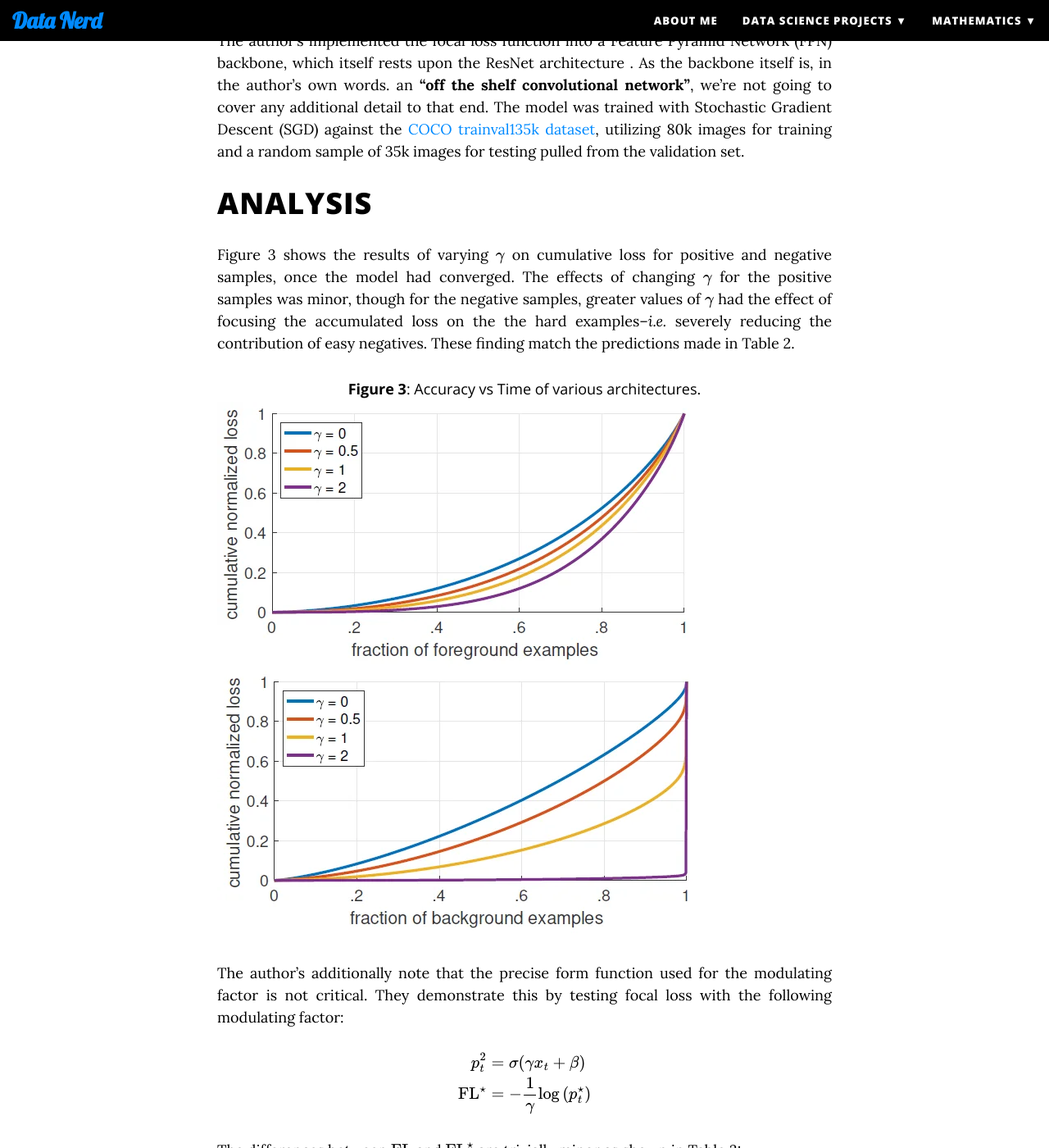
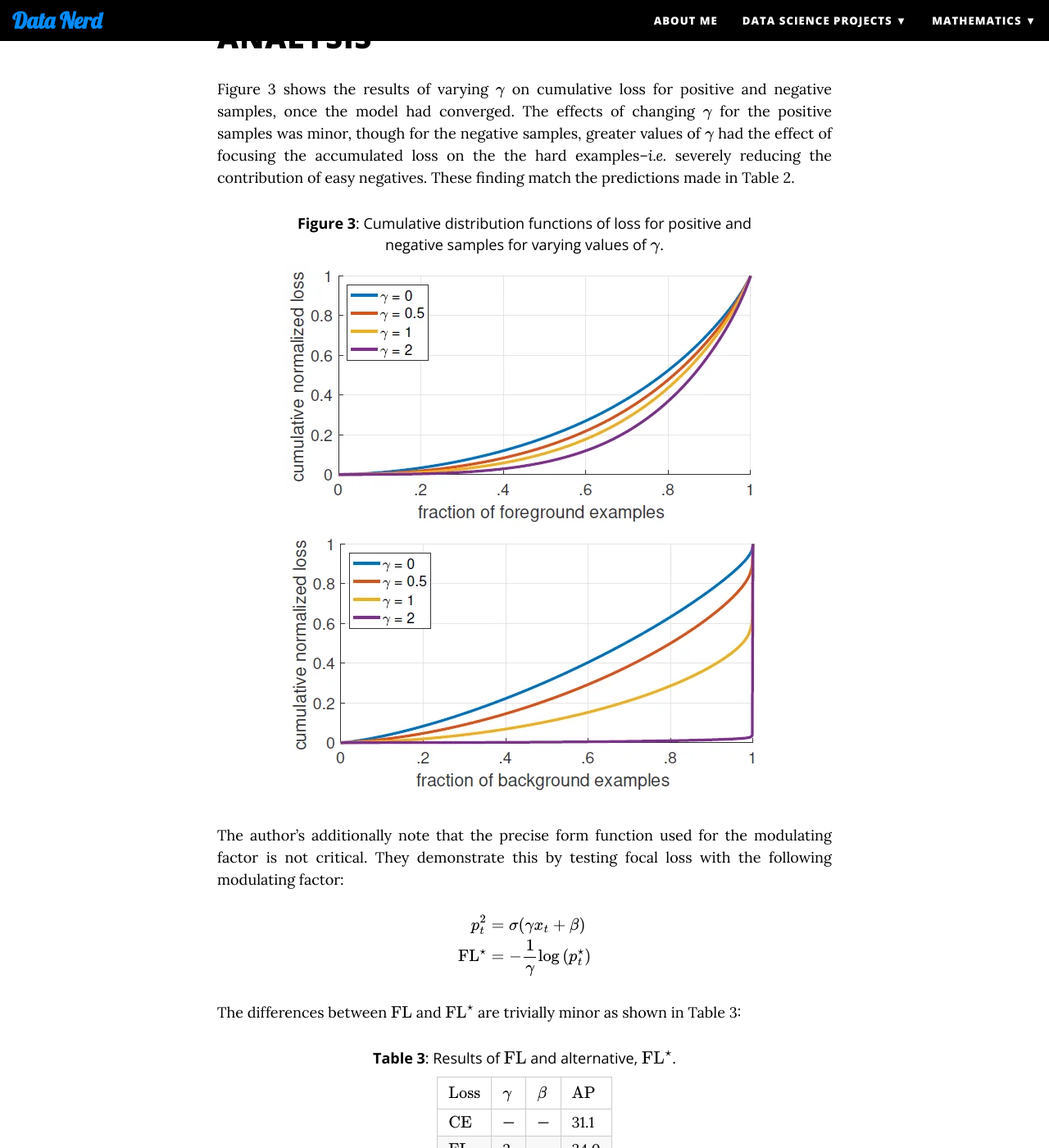
Before and after one commit to adityakunapuli/adityakunapuli.github.io, a Jekyll site: the page built from AnalysisFocalLoss.md, in a window 1280 px wide and 1400 px high, scrolled down 5925 px. Shown: the whole window at 82% size. Built offline with Jekyll 4.4.1, drawn with Linux system fonts in a browser that asks for light colours; formulas are drawn with MathJax 3; some of the changed text lies outside the part shown.

Commit message:
updated fl

```diff
--- a/AnalysisFocalLoss.md
+++ b/AnalysisFocalLoss.md
@@ -149,8 +149,8 @@ The coefficient $$-(1-p_t)^\gamma$$ is known as the *modulating factor*, where $
 
 
 <figure  class="centerimg" >
-  <figcaption style="text-align:center;">
-		Figure 2: Loss for varying values of $\gamma$.
+  <figcaption class="figcap">
+		<b>Figure 2</b>: Loss for varying values of $\gamma$.
 	</figcaption>
   <img src="{{site.url}}/assets/focalloss/webp/CEloss.webp" alt=""/>
 </figure>
@@ -209,9 +209,9 @@ The author's implemented the focal loss function into a Feature Pyramid Network
 
 Figure 3 shows the results of varying $$\gamma$$ on cumulative loss for positive and negative samples, once the model had converged.   The effects of changing $$\gamma$$ for the positive samples was minor, though for the negative samples, greater values of $$\gamma$$	 had the effect of focusing the accumulated loss on the the hard examples--*i.e.* severely reducing the contribution of easy negatives.  These finding match the predictions made in Table 2.
 
-<figure  class="centerimg" >
-  	<figcaption class="figcap" >
-	<b>Figure 3</b>: Accuracy vs Time of various architectures.
+<figure  class="centerimg">
+	<figcaption class="figcap" >
+		<b>Figure 3</b>: Cumulative distribution functions of loss for positive and negative samples for varying values of $\gamma$.
 	</figcaption>
   <img src="{{site.url}}/assets/focalloss/webp/results1.webp" alt=""/>
 </figure>
--- a/css/main.css
+++ b/css/main.css
@@ -98,13 +98,18 @@ blockquote p:first-child {
 .figcap{
   text-align:center;
   font-family: 'Open Sans', 'Helvetica Neue', Helvetica, Arial, sans-serif;
-  padding-bottom: 2px;
+  padding-bottom: 10px;
+	/* border-bottom: 1px solid #cccccc;
+	border-bottom-width: inherit; */
+	width = inherit;
 }
 
 .centerimg {
   display: block;
+	text-align:center;
   margin-left: auto;
   margin-right: auto;
+	max-width: 600px;
 }
 .leftimg {
   display: block;
```
Also changed, not shown: 1 other file.
